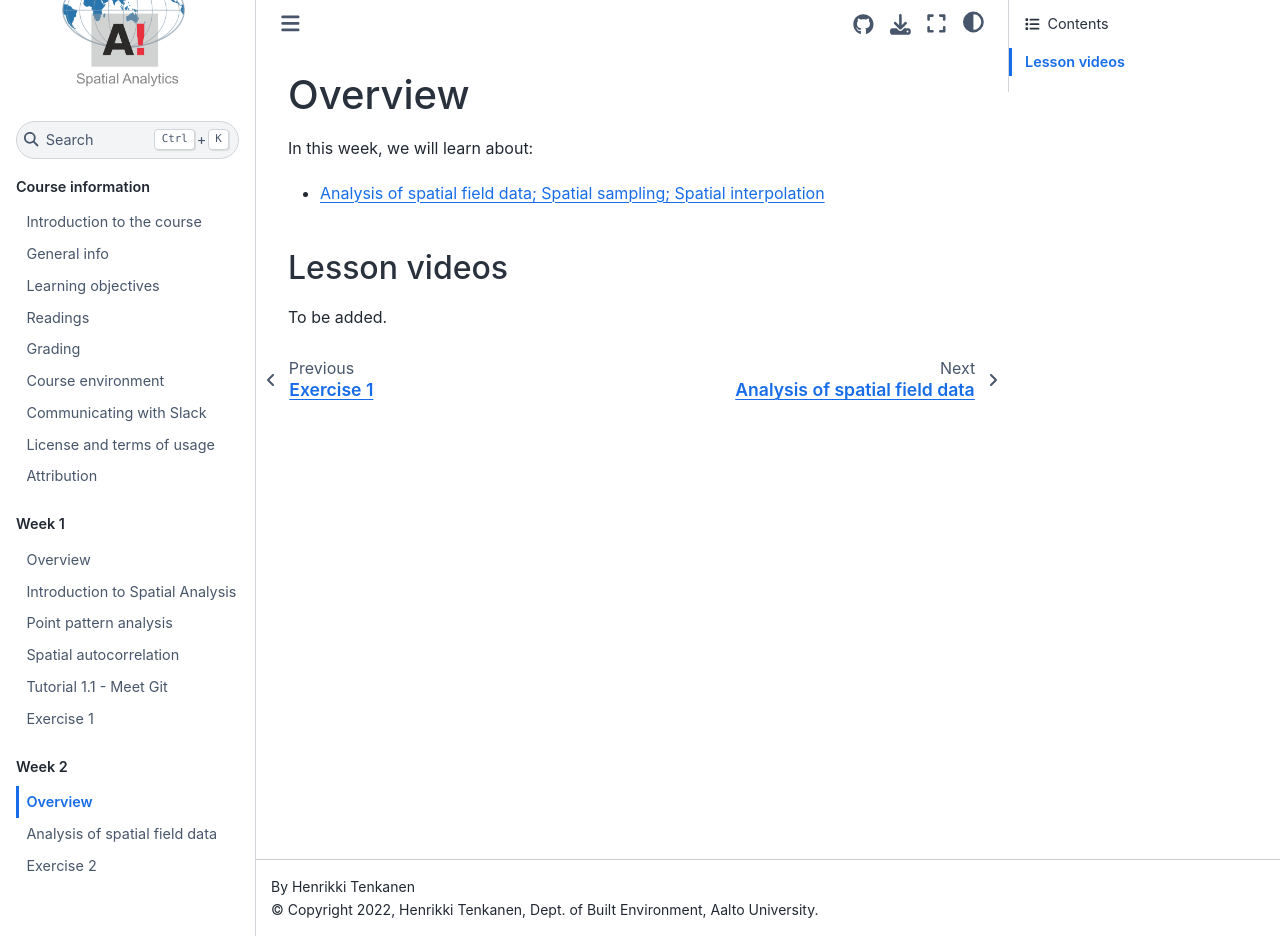
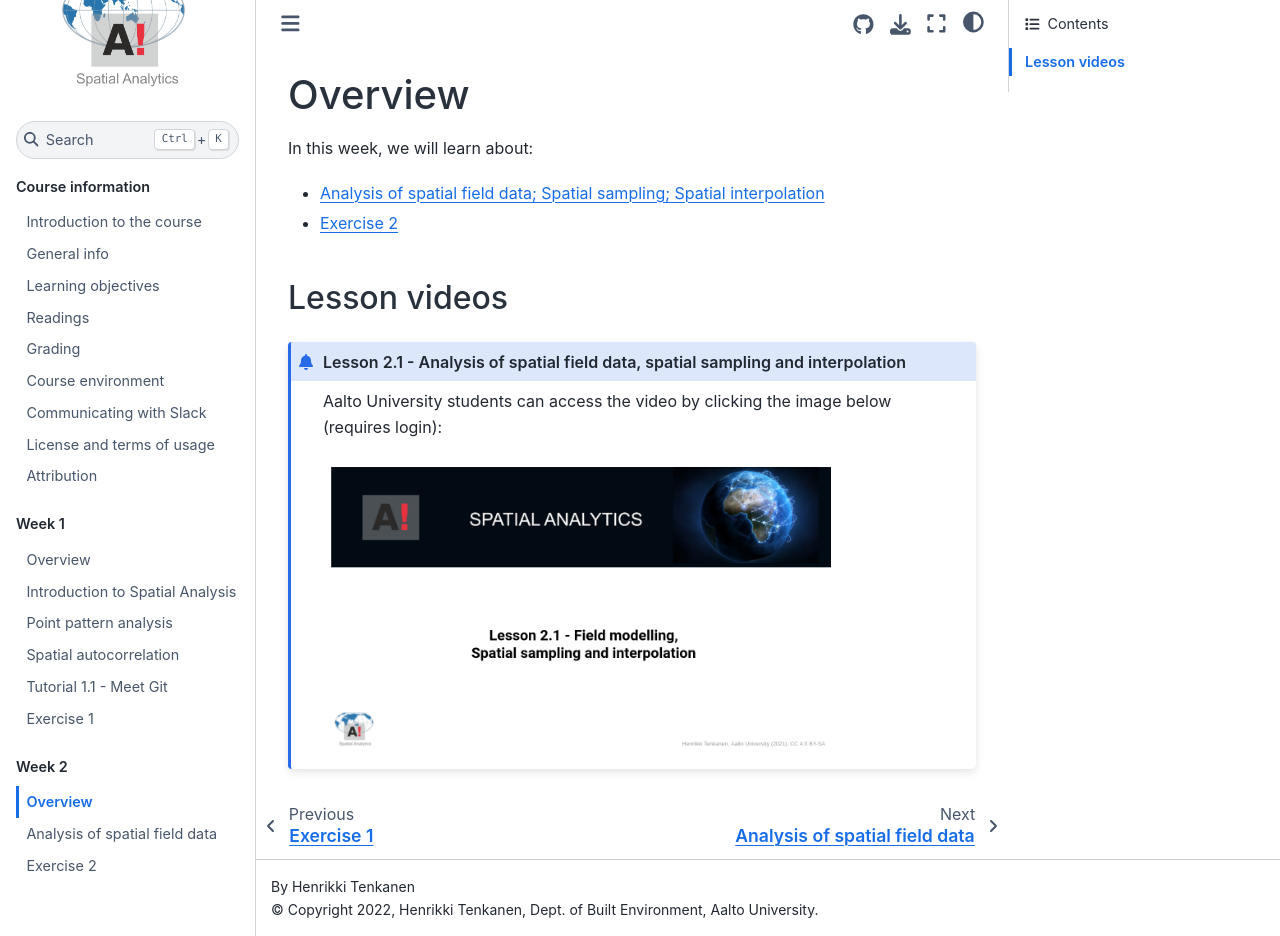
Before and after one commit to AaltoGIS/Spatial-Analytics, a Sphinx documentation site: the page built from source/lessons/L2/overview.rst, in a window 1280 px wide and 936 px high. Built offline with Sphinx 7.4.7 and the Sphinx Book theme 1.1.4, drawn with Linux system fonts in a browser that asks for light colours; pages that are not in the unit, such as notebooks, are missing from menus.

Commit message:
Add lesson video

```diff
--- a/source/lessons/L2/overview.rst
+++ b/source/lessons/L2/overview.rst
@@ -4,25 +4,22 @@ Overview
 In this week, we will learn about:
 
 - :doc:`Analysis of spatial field data; Spatial sampling; Spatial interpolation <analysis-of-spatial-field-data>`
+- :doc:`Exercise 2 <exercise-2>`
 .. - :doc:`Geostatistics: IDW and Kriging interpolation <geostatistics-kriging>`
-.. - :doc:`Exercise 2 <exercise-2>`
 
 Lesson videos
 -------------
 
-To be added.
+.. admonition:: Lesson 2.1 - Analysis of spatial field data, spatial sampling and interpolation
 
-..
-    .. admonition:: Lesson 2.1 - Analysis of spatial field data, spatial sampling and interpolation
+    Aalto University students can access the video by clicking the image below (requires login):
 
-        Aalto University students can access the video by clicking the image below (requires login):
+    .. figure:: img/Lesson2.1.png
+        :target: https://aalto.cloud.panopto.eu/Panopto/Pages/Viewer.aspx?id=2fd37e57-d17b-4344-b6ac-af4000f88f7a
+        :width: 500px
+        :align: left
 
-        .. figure:: img/Lesson2.1.png
-            :target: https://aalto.cloud.panopto.eu/Panopto/Pages/Viewer.aspx?id=9c20cfec-2e71-4c53-94d8-addc008b4a7a
-            :width: 500px
-            :align: left
-
-    .. admonition:: Lesson 2.2 - Geostatistics: IDW and Kriging interpolation
+..    .. admonition:: Lesson 2.2 - Geostatistics: IDW and Kriging interpolation
 
         Aalto University students can access the video by clicking the image below (requires login):
 
```
